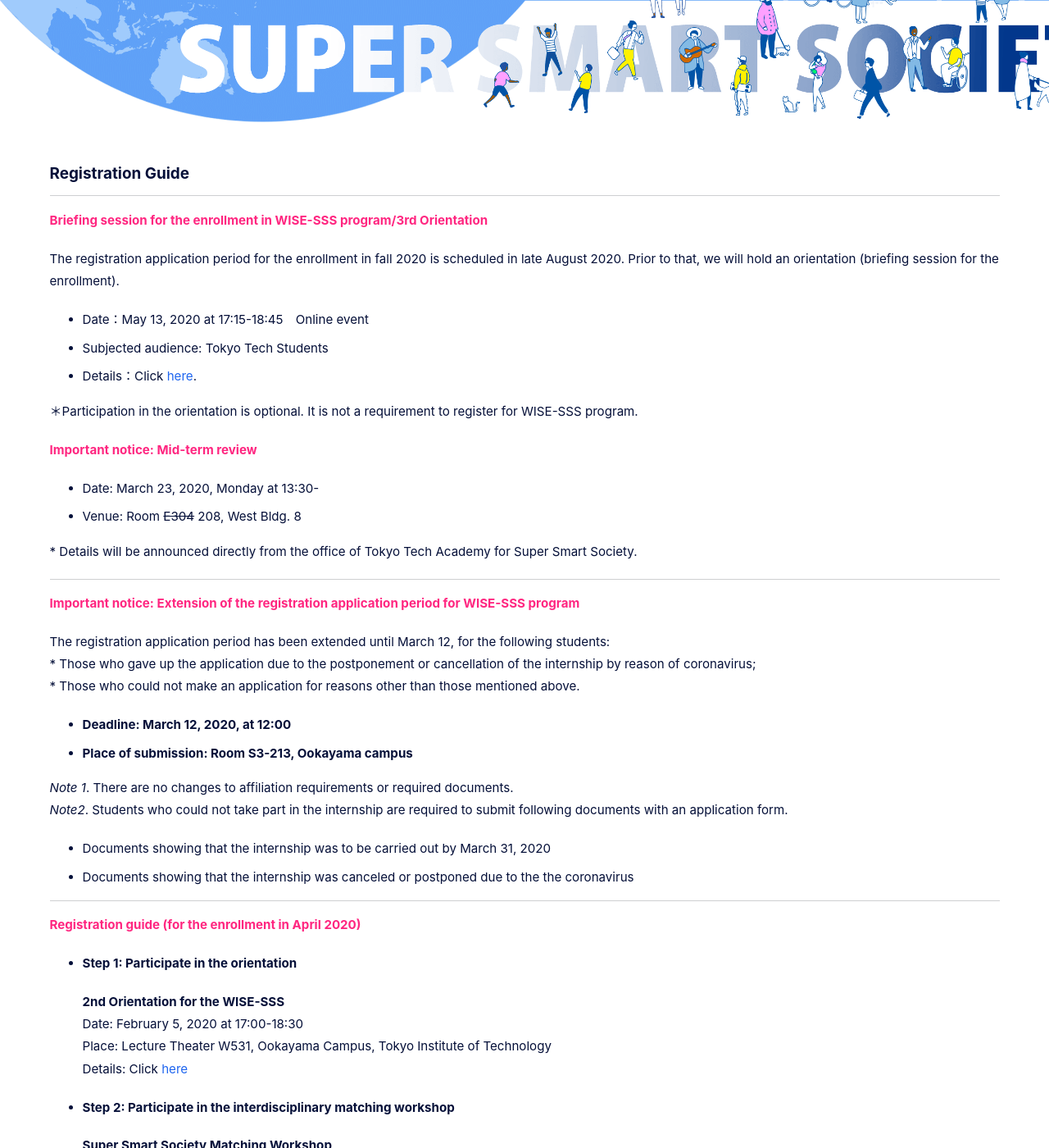
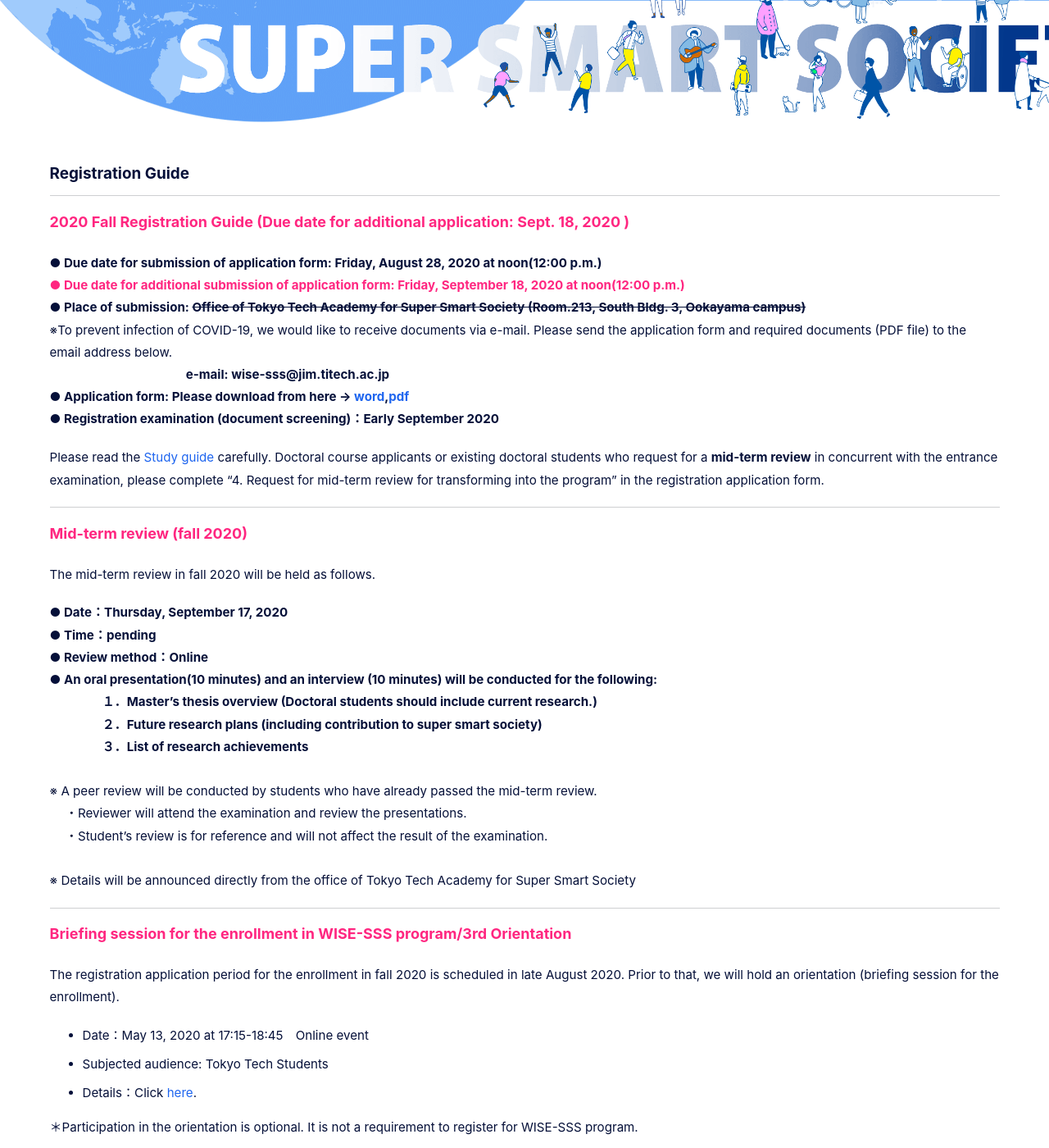
Before and after one commit to fl1d/w0ex.github.io, a Jekyll site: the page built from _pages/archive_en.md, in a window 1280 px wide and 1400 px high, scrolled down 289 px. Shown: the whole window at 82% size. Built offline with Jekyll 4.4.1, drawn with Linux system fonts in a browser that asks for light colours; cached includes are drawn as plain includes; nearby versions of some CDN libraries.

Commit message:
Update archive_en.md

```diff
--- a/_pages/archive_en.md
+++ b/_pages/archive_en.md
@@ -31,7 +31,39 @@ header:
 
 ## Registration Guide
 
-**<span style="color:#ff2680">Briefing session for the enrollment in WISE-SSS program/3rd Orientation</span>**
+**<span style="color:#ff2680"><font size="4">2020 Fall Registration Guide (Due date for additional application: Sept. 18, 2020 )</font></span>**
+
+  <B>● Due date for submission of application form: Friday, August 28, 2020 at noon(12:00 p.m.)<br>
+  <span style="color:#ff2680">● Due date for additional submission of application form: Friday, September 18, 2020 at noon(12:00 p.m.)</span><br>
+  ● Place of submission: <del>Office of Tokyo Tech Academy for Super Smart Society (Room.213, South Bldg. 3, Ookayama campus)</del></B><br>
+    ※To prevent infection of COVID-19, we would like to receive documents via e-mail. Please send the application form and required documents (PDF file) to the email address below.<br>
+　　　　　　　　　　　<B>e-mail: wise-sss@jim.titech.ac.jp<br>
+  ● Application form: Please download from here → <a href="/doc/2020_Fall_Application form.docx">word</a>,<a href="/doc/2020_Fall_Application form.pdf">pdf</a><br>
+  ● Registration examination (document screening)：Early September 2020</B><br>
+
+  Please read the <a href="/doc/Guide_SSS.pdf">Study guide</a> carefully. Doctoral course applicants or existing doctoral students who request for a <B>mid-term review</B> in concurrent with the entrance examination, please complete "4. Request for mid-term review for transforming into the program" in the registration application form. <br>
+
+<hr>
+
+**<span style="color:#ff2680"><font size="4">Mid-term review (fall 2020)</font></span>**
+
+  The mid-term review in fall 2020 will be held as follows.<br>
+
+  <B>● Date：Thursday, September 17, 2020<br>
+     ● Time：pending<br>
+     ● Review method：Online<br>
+     ● An oral presentation(10 minutes) and an interview (10 minutes) will be conducted for the following:<br>
+    　 　　　１．Master's thesis overview (Doctoral students should include current research.)<br>
+    　　 　　２．Future research plans (including contribution to super smart society)<br>
+    　　　 　３．List of research achievements<br></B><br>
+    ※ A peer review will be conducted by students who have already passed the mid-term review.<br>
+    　 ・Reviewer will attend the examination and review the presentations.<br>
+    　 ・Student's review is for reference and will not affect the result of the examination.<br><br>
+    ※ Details will be announced directly from the office of Tokyo Tech Academy for Super Smart Society<br>
+
+<hr>
+
+**<span style="color:#ff2680"><font size="4">Briefing session for the enrollment in WISE-SSS program/3rd Orientation</font></span>**
 
 The registration application period for the enrollment in fall 2020 is scheduled in late August 2020. Prior to that, we will hold an orientation (briefing session for the enrollment).
 
@@ -42,9 +74,9 @@ The registration application period for the enrollment in fall 2020 is scheduled
 ＊Participation in the orientation is optional. It is not a requirement to register for WISE-SSS program.
 <br>
 
+<hr>
 
-
-**<span style="color:#ff2680">Important notice: Mid-term review</span>**
+**<span style="color:#ff2680"><font size="4">Important notice: Mid-term review</font></span>**
 
 * Date: March 23, 2020, Monday at 13:30-<br>
 * Venue: Room ~~E304~~ 208, West Bldg. 8<br>
@@ -52,7 +84,7 @@ The registration application period for the enrollment in fall 2020 is scheduled
 \* Details will be announced directly from the office of Tokyo Tech Academy for Super Smart Society.
 
 <hr>
-**<span style="color:#ff2680">Important notice: Extension of the registration application period for WISE-SSS program</span>**
+**<span style="color:#ff2680"><font size="4">Important notice: Extension of the registration application period for WISE-SSS program</font></span>**
 
 The registration application period has been extended until March 12, for the following students:<br>
 \* Those who gave up the application due to the postponement or cancellation of the internship by reason of coronavirus;<br>
@@ -68,7 +100,7 @@ The registration application period has been extended until March 12, for the fo
 
 <hr>
 
-**<span style="color:#ff2680">Registration guide (for the enrollment in April 2020)</span>**
+**<span style="color:#ff2680"><font size="4">Registration guide (for the enrollment in April 2020)</font></span>**
 
 * **Step 1: Participate in the orientation**
 
```
